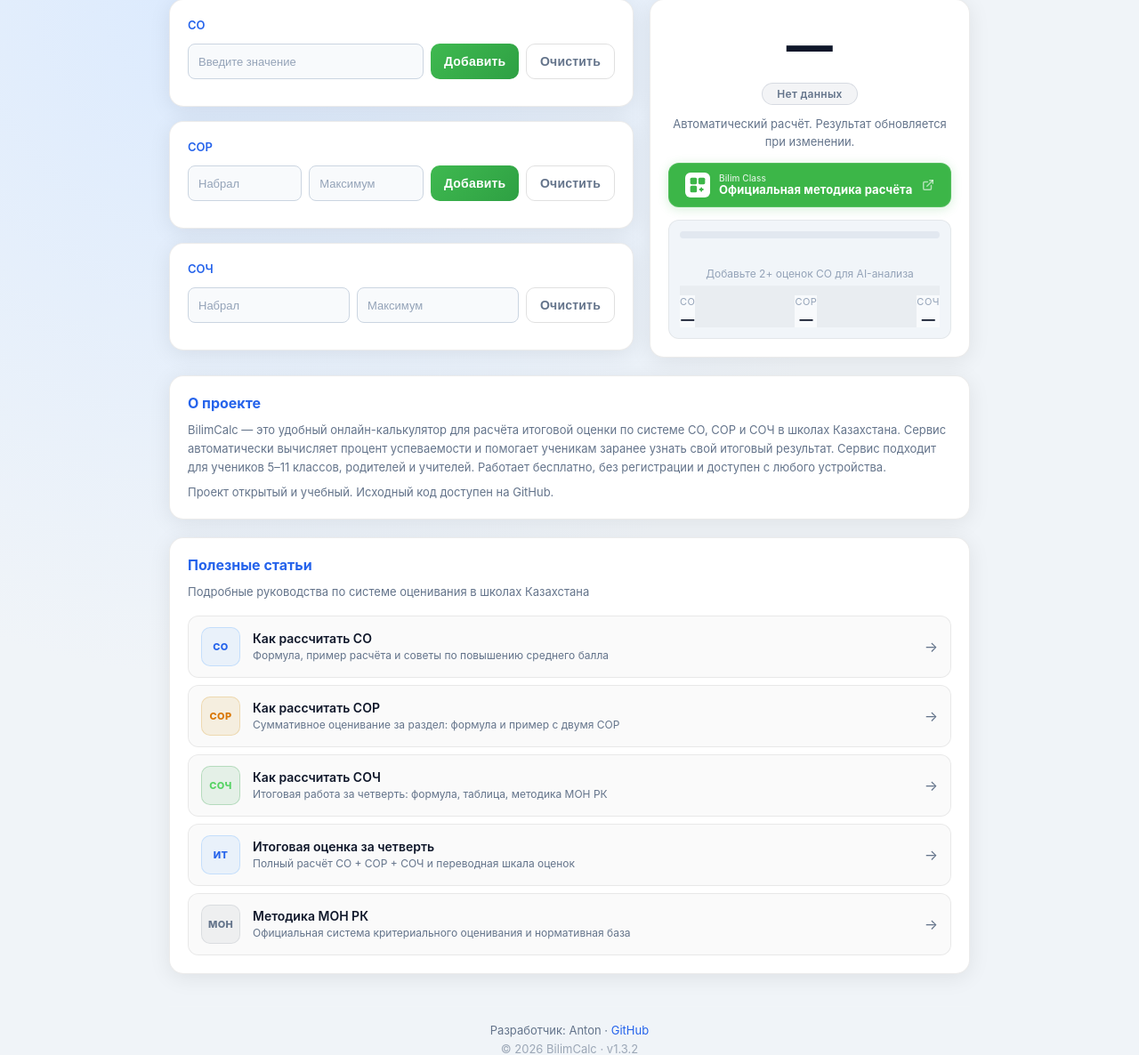
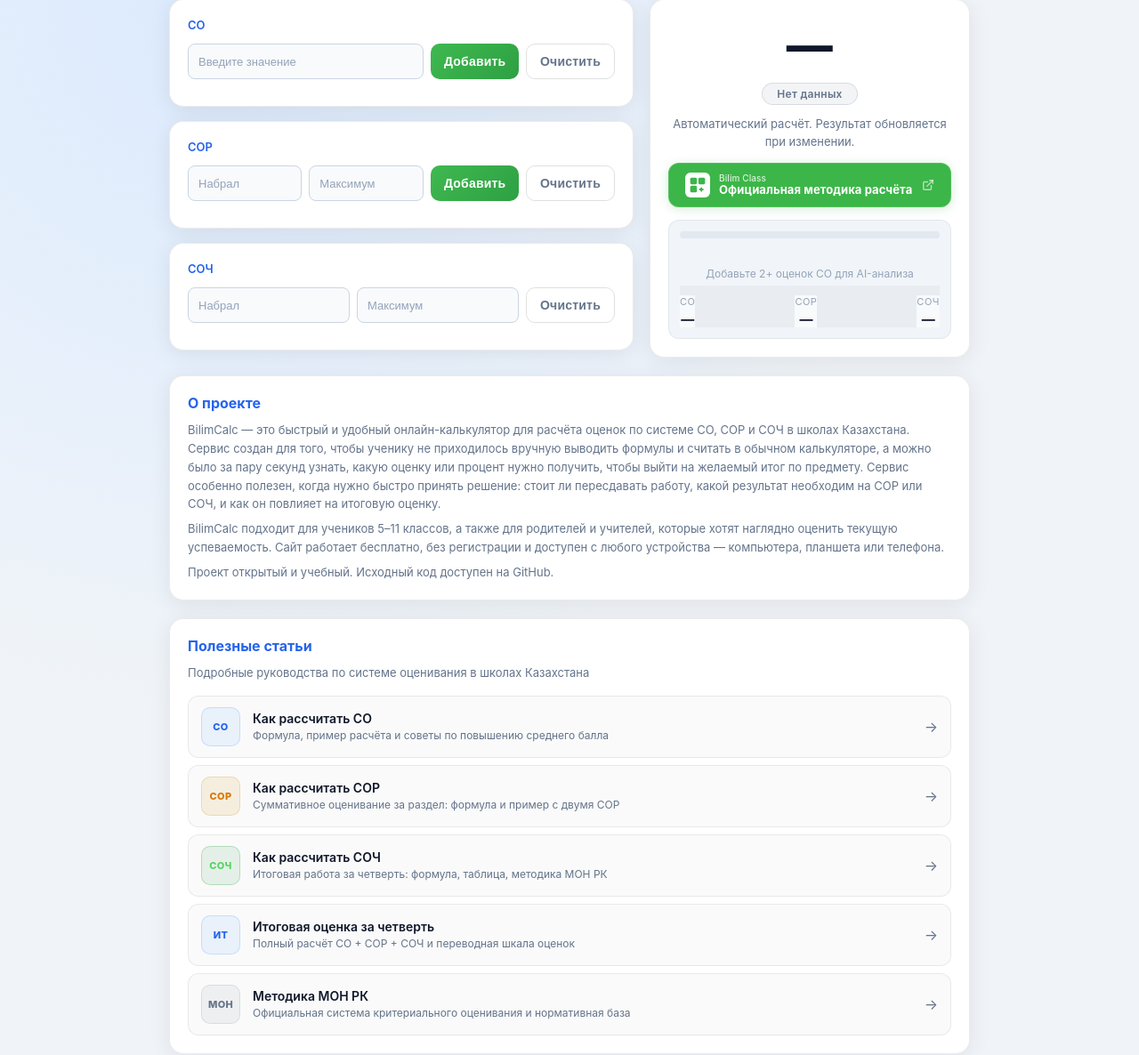
Before and after one commit to antonbogdan165/grade-calculator, a Flask app: page / in a window 1280 px wide. Shown: the part 195-1381 px from the top of the page at 89% size. Run offline with Flask 3, Linux system fonts and the light colour scheme.

Commit message:
Updated description ‘About the project’ and updated favicon-16x16 and 32x32

```diff
--- a/static/js/sw.js
+++ b/static/js/sw.js
@@ -4,7 +4,7 @@
    Отдаётся Flask по маршруту /sw.js
    ============================================= */
 
-const CACHE_NAME = "bilimcalc-v1.3.2b"; // Версия кэша, обновлять при изменении логики кэширования
+const CACHE_NAME = "bilimcalc-v1.3.2d"; // Версия кэша, обновлять при изменении логики кэширования
 
 const STATIC_ASSETS = [
     "/",
--- a/templates/index.html
+++ b/templates/index.html
@@ -225,10 +225,13 @@
     <div class="card" style="margin-top:20px">
         <h2>О проекте</h2>
         <p class="small">
-            BilimCalc — это удобный онлайн-калькулятор для расчёта итоговой оценки по системе СО, СОР и СОЧ в школах Казахстана.
-            Сервис автоматически вычисляет процент успеваемости и помогает ученикам заранее узнать свой итоговый результат.
-            Сервис подходит для учеников 5–11 классов, родителей и учителей.
-            Работает бесплатно, без регистрации и доступен с любого устройства.
+            BilimCalc — это быстрый и удобный онлайн-калькулятор для расчёта оценок по системе СО, СОР и СОЧ в школах Казахстана.
+            Сервис создан для того, чтобы ученику не приходилось вручную выводить формулы и считать в обычном калькуляторе, а можно было за пару секунд узнать, какую оценку или процент нужно получить, чтобы выйти на желаемый итог по предмету.
+            Сервис особенно полезен, когда нужно быстро принять решение: стоит ли пересдавать работу, какой результат необходим на СОР или СОЧ, и как он повлияет на итоговую оценку.
+        </p>
+        <p class="small" style="margin-top:7px">
+            BilimCalc подходит для учеников 5–11 классов, а также для родителей и учителей, которые хотят наглядно оценить текущую успеваемость.
+            Сайт работает бесплатно, без регистрации и доступен с любого устройства — компьютера, планшета или телефона.
         </p>
         <p class="small" style="margin-top:7px">
             Проект открытый и учебный. Исходный код доступен на GitHub.
```
Also changed, not shown: static/icons/favicon-16x16.png, static/icons/favicon-32x32.png.
